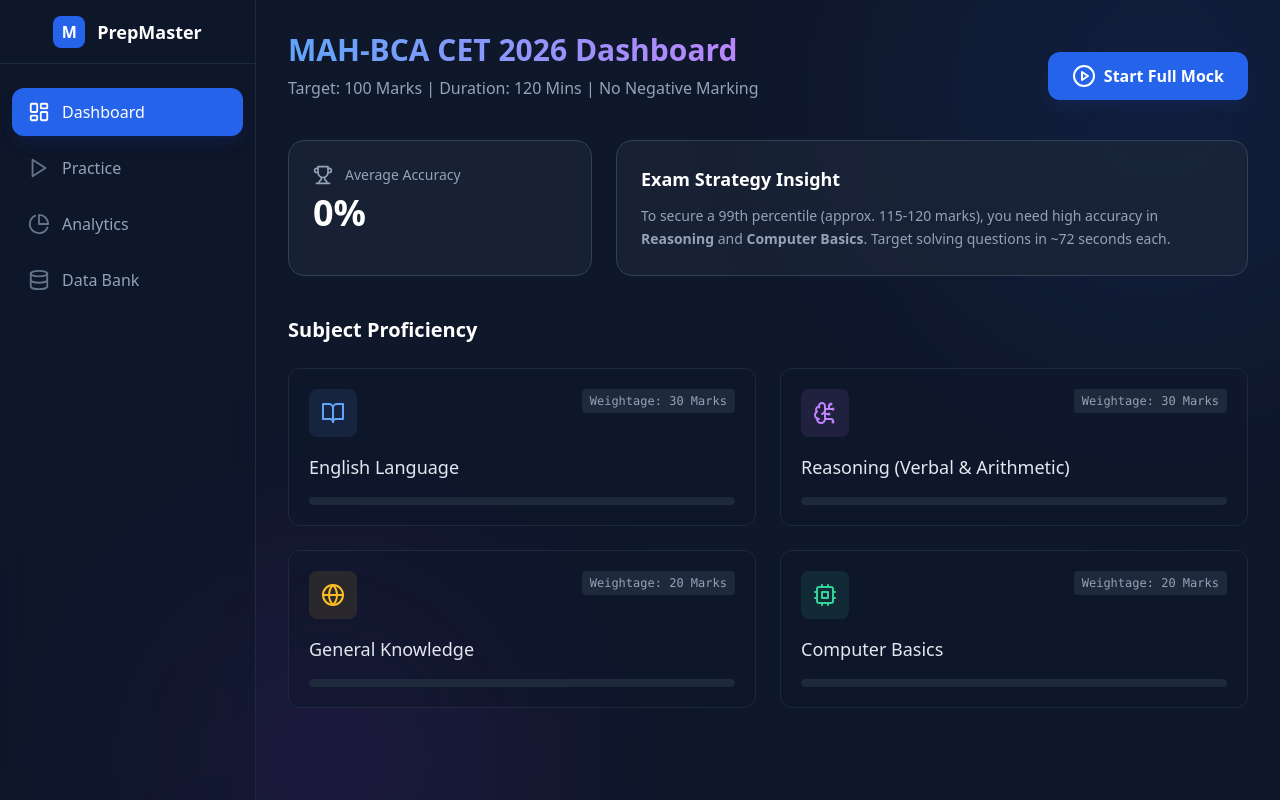
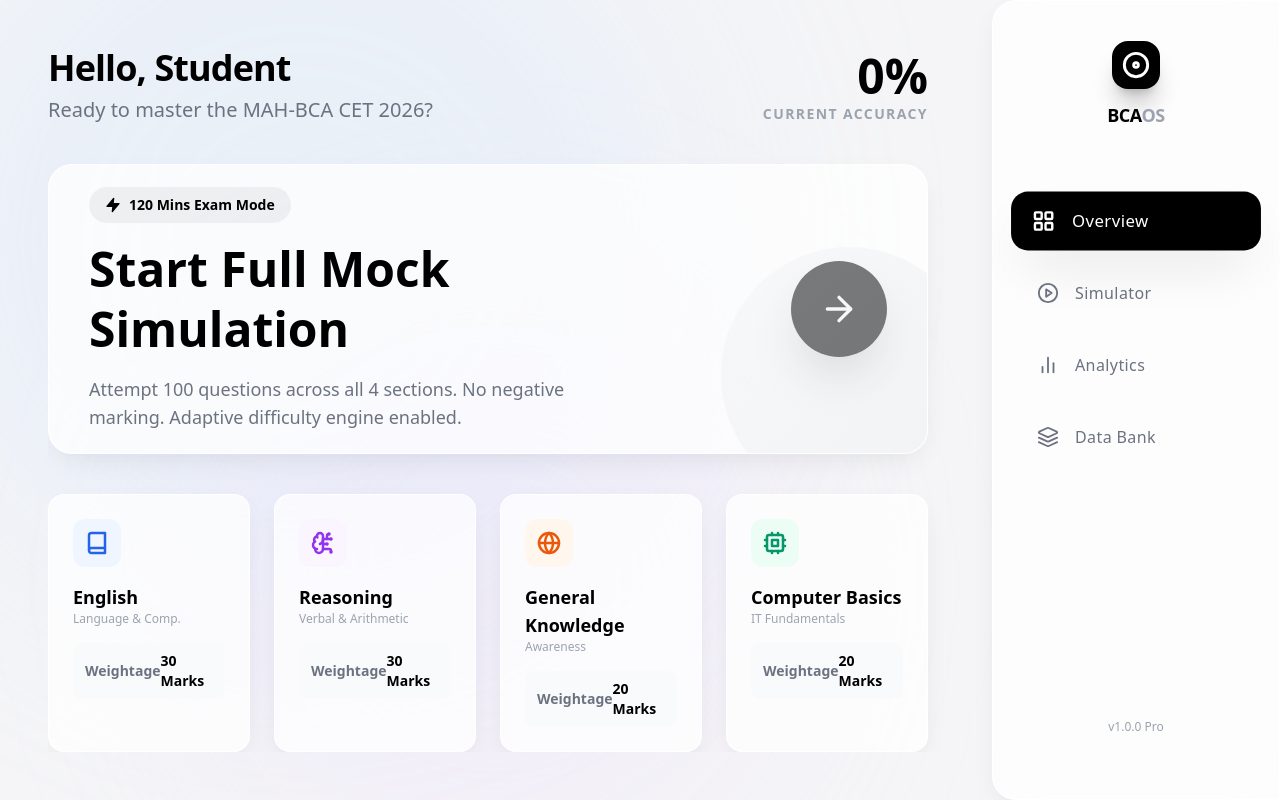
Before and after one commit to ursabastin/MAH-BCA-Prep-Master, a React (Vite) app: page / in a window 1280 px wide. Built offline with nearby package versions, Linux system fonts and the light colour scheme.

Commit message:
feat: Introduce Dashboard component and integrate it into the main application layout with navigation.

```diff
--- a/src/App.tsx
+++ b/src/App.tsx
@@ -3,88 +3,73 @@ import Dashboard from './components/Dashboard';
 import QuizEngine from './components/QuizEngine';
 import ImportWidget from './components/ImportWidget';
 import Analytics from './components/Analytics';
-import { LayoutDashboard, Play, PieChart, Database, LucideIcon } from 'lucide-react';
+import { LayoutGrid, PlayCircle, BarChart2, Layers, Disc, LucideIcon } from 'lucide-react';
 
 function App() {
-    const [view, setView] = useState('dashboard'); // Default to Dashboard
+    const [view, setView] = useState('dashboard');
     const [stats, setStats] = useState({ accuracy: 0 });
 
-    // Load stats from backend on mount
+    // Load stats logic (Same as before)
     useEffect(() => {
         const loadStats = async () => {
             try {
                 const logs = await window.api.getLogs();
                 if (logs && logs.length > 0) {
                     const correct = logs.filter((l: any) => l.isCorrect).length;
-                    setStats({
-                        accuracy: Math.round((correct / logs.length) * 100)
-                    });
+                    setStats({ accuracy: Math.round((correct / logs.length) * 100) });
                 }
-            } catch (error) {
-                console.warn("Could not load logs yet.");
+            } catch (err) {
+                console.warn("Could not load stats", err);
             }
         };
         loadStats();
-    }, [view]); // Refresh stats when view changes
+    }, [view]);
 
     return (
-        <div className="flex min-h-screen bg-[#0f172a] text-slate-200 font-sans">
+        // Flex-row-reverse puts the sidebar on the RIGHT
+        <div className="flex flex-row-reverse h-screen bg-[#F5F5F7] text-[#1d1d1f] font-sans selection:bg-black/10">
 
-            {/* Sidebar Navigation - The "System" Feel */}
-            <aside className="w-20 lg:w-64 border-r border-slate-800 bg-slate-900/50 backdrop-blur-md flex flex-col fixed h-full z-20 transition-all">
-                <div className="h-16 flex items-center justify-center border-b border-slate-800">
-                    <div className="w-8 h-8 bg-blue-600 rounded-lg flex items-center justify-center font-bold text-white">
-                        M
+            {/* RIGHT Sidebar - Premium Glass Look */}
+            <aside className="w-24 lg:w-72 glass-card z-50 flex flex-col items-center py-10 h-full rounded-l-3xl border-l border-white/50">
+
+                {/* Brand Logo - Minimalist */}
+                <div className="mb-16 flex flex-col items-center gap-3">
+                    <div className="w-12 h-12 bg-black text-white rounded-2xl flex items-center justify-center shadow-xl shadow-black/20">
+                        <Disc size={28} strokeWidth={2.5} />
                     </div>
-                    <span className="ml-3 font-bold text-lg hidden lg:block text-white">PrepMaster</span>
+                    <span className="hidden lg:block font-bold text-lg tracking-tight text-black">
+                        BCA<span className="text-gray-400">OS</span>
+                    </span>
                 </div>
 
-                <nav className="flex-1 py-6 space-y-2 px-3">
-                    <NavButton
-                        active={view === 'dashboard'}
-                        onClick={() => setView('dashboard')}
-                        icon={LayoutDashboard}
-                        label="Dashboard"
-                    />
-                    <NavButton
-                        active={view === 'quiz'}
-                        onClick={() => setView('quiz')}
-                        icon={Play}
-                        label="Practice"
-                    />
-                    <NavButton
-                        active={view === 'analytics'}
-                        onClick={() => setView('analytics')}
-                        icon={PieChart}
-                        label="Analytics"
-                    />
-                    <NavButton
-                        active={view === 'import'}
-                        onClick={() => setView('import')}
-                        icon={Database}
-                        label="Data Bank"
-                    />
+                {/* Navigation - Right Aligned Aesthetics */}
+                <nav className="flex-1 w-full px-6 space-y-4">
+                    <NavButton active={view === 'dashboard'} onClick={() => setView('dashboard')} icon={LayoutGrid} label="Overview" />
+                    <NavButton active={view === 'quiz'} onClick={() => setView('quiz')} icon={PlayCircle} label="Simulator" />
+                    <NavButton active={view === 'analytics'} onClick={() => setView('analytics')} icon={BarChart2} label="Analytics" />
+                    <NavButton active={view === 'import'} onClick={() => setView('import')} icon={Layers} label="Data Bank" />
                 </nav>
+
+                <div className="mt-auto mb-6 text-xs text-gray-400 font-medium">v1.0.0 Pro</div>
             </aside>
 
-            {/* Main Content Area */}
-            <main className="flex-1 ml-20 lg:ml-64 relative z-10 overflow-y-auto h-screen">
-                {/* Background Gradients */}
-                <div className="fixed top-0 left-0 w-full h-full overflow-hidden pointer-events-none -z-10">
-                    <div className="absolute top-[-20%] right-[-10%] w-[500px] h-[500px] bg-blue-600/10 rounded-full blur-[120px]"></div>
-                    <div className="absolute bottom-[-20%] left-[10%] w-[400px] h-[400px] bg-purple-600/10 rounded-full blur-[100px]"></div>
+            {/* Main Content - Takes Full Remaining Space */}
+            <main className="flex-1 relative h-full overflow-hidden p-8 lg:p-12">
+                {/* Ambient Glossy Background Blobs */}
+                <div className="absolute top-[-20%] left-[-10%] w-[800px] h-[800px] bg-blue-200/20 rounded-full blur-[120px] pointer-events-none"></div>
+                <div className="absolute bottom-[-10%] right-[20%] w-[600px] h-[600px] bg-purple-200/20 rounded-full blur-[100px] pointer-events-none"></div>
+
+                <div className="relative z-10 h-full overflow-y-auto pr-4 scrollbar-hide">
+                    {view === 'dashboard' && <Dashboard onStartQuiz={() => setView('quiz')} stats={stats} />}
+                    {view === 'quiz' && <QuizEngine />}
+                    {view === 'analytics' && <Analytics />}
+                    {view === 'import' && <div className="max-w-3xl mx-auto"><ImportWidget /></div>}
                 </div>
-
-                {view === 'dashboard' && <Dashboard onStartQuiz={() => setView('quiz')} stats={stats} />}
-                {view === 'quiz' && <QuizEngine />}
-                {view === 'analytics' && <Analytics />}
-                {view === 'import' && <div className="p-8"><ImportWidget /></div>}
             </main>
         </div>
     );
 }
 
-// Reusable Nav Component
 interface NavButtonProps {
     active: boolean;
     onClick: () => void;
@@ -92,16 +77,17 @@ interface NavButtonProps {
     label: string;
 }
 
+// Minimalist Premium Button
 const NavButton: React.FC<NavButtonProps> = ({ active, onClick, icon: Icon, label }) => (
     <button
         onClick={onClick}
-        className={`w-full flex items-center gap-3 px-4 py-3 rounded-xl transition-all duration-200 group ${active
-                ? 'bg-blue-600 text-white shadow-lg shadow-blue-900/20'
-                : 'text-slate-400 hover:bg-slate-800 hover:text-white'
+        className={`w-full flex items-center gap-4 px-5 py-4 rounded-2xl transition-all duration-300 group ${active
+                ? 'bg-black text-white shadow-2xl shadow-black/10 scale-105'
+                : 'text-gray-500 hover:bg-white/60 hover:text-black'
             }`}
     >
-        <Icon size={22} className={active ? 'text-white' : 'text-slate-500 group-hover:text-blue-400'} />
-        <span className="hidden lg:block font-medium">{label}</span>
+        <Icon size={22} strokeWidth={active ? 2.5 : 2} />
+        <span className="hidden lg:block font-medium tracking-wide">{label}</span>
     </button>
 );
 
--- a/src/components/Dashboard.tsx
+++ b/src/components/Dashboard.tsx
@@ -1,5 +1,5 @@
 import React from 'react';
-import { BookOpen, Cpu, Globe, BrainCircuit, PlayCircle, Trophy } from 'lucide-react';
+import { Book, Cpu, Globe, BrainCircuit, ArrowRight, Zap } from 'lucide-react';
 
 interface DashboardProps {
     onStartQuiz: () => void;
@@ -7,74 +7,64 @@ interface DashboardProps {
 }
 
 const Dashboard: React.FC<DashboardProps> = ({ onStartQuiz, stats }) => {
-    // Data derived from MAH-BCA CET 2026 Exam Pattern
     const sections = [
-        { id: 'english', name: 'English Language', total: 30, icon: BookOpen, color: 'text-blue-400', bg: 'bg-blue-400/10' },
-        { id: 'reasoning', name: 'Reasoning (Verbal & Arithmetic)', total: 30, icon: BrainCircuit, color: 'text-purple-400', bg: 'bg-purple-400/10' },
-        { id: 'gk', name: 'General Knowledge', total: 20, icon: Globe, color: 'text-amber-400', bg: 'bg-amber-400/10' },
-        { id: 'computer', name: 'Computer Basics', total: 20, icon: Cpu, color: 'text-emerald-400', bg: 'bg-emerald-400/10' }
+        { id: 'english', name: 'English', sub: 'Language & Comp.', total: 30, icon: Book, color: 'text-blue-600', bg: 'bg-blue-50' },
+        { id: 'reasoning', name: 'Reasoning', sub: 'Verbal & Arithmetic', total: 30, icon: BrainCircuit, color: 'text-purple-600', bg: 'bg-purple-50' },
+        { id: 'gk', name: 'General Knowledge', sub: 'Awareness', total: 20, icon: Globe, color: 'text-orange-600', bg: 'bg-orange-50' },
+        { id: 'computer', name: 'Computer Basics', sub: 'IT Fundamentals', total: 20, icon: Cpu, color: 'text-emerald-600', bg: 'bg-emerald-50' }
     ];
 
     return (
-        <div className="p-8 max-w-6xl mx-auto animate-fade-in text-slate-200">
-            {/* Header */}
-            <div className="mb-10 flex justify-between items-end">
+        <div className="h-full flex flex-col justify-between animate-fade-in">
+
+            {/* Header Section */}
+            <div className="flex justify-between items-end mb-10">
                 <div>
-                    <h1 className="text-3xl font-bold bg-clip-text text-transparent bg-gradient-to-r from-blue-400 to-purple-400">
-                        MAH-BCA CET 2026 Dashboard
-                    </h1>
-                    <p className="text-slate-400 mt-2">
-                        Target: 100 Marks | Duration: 120 Mins | No Negative Marking
-                    </p>
-                </div>
-                <button
-                    onClick={onStartQuiz}
-                    className="flex items-center gap-2 bg-blue-600 hover:bg-blue-500 text-white px-6 py-3 rounded-xl font-bold shadow-lg shadow-blue-900/20 transition-all hover:scale-105"
-                >
-                    <PlayCircle size={24} /> Start Full Mock
-                </button>
-            </div>
-
-            {/* Hero Stats */}
-            <div className="grid grid-cols-1 md:grid-cols-3 gap-6 mb-10">
-                <div className="bg-slate-800/60 border border-slate-700 p-6 rounded-2xl backdrop-blur-sm">
-                    <div className="flex items-center gap-3 mb-2 text-slate-400">
-                        <Trophy size={20} />
-                        <span className="text-sm font-medium">Average Accuracy</span>
-                    </div>
-                    <p className="text-4xl font-bold text-white">{stats.accuracy || 0}%</p>
+                    <h2 className="text-4xl font-extrabold text-black tracking-tight mb-2">Hello, Student</h2>
+                    <p className="text-xl text-gray-500 font-light">Ready to master the MAH-BCA CET 2026?</p>
                 </div>
 
-                {/* Exam Pattern Info Card */}
-                <div className="bg-slate-800/60 border border-slate-700 p-6 rounded-2xl backdrop-blur-sm col-span-2">
-                    <h3 className="text-lg font-semibold text-white mb-3">Exam Strategy Insight</h3>
-                    <p className="text-sm text-slate-400 leading-relaxed">
-                        To secure a 99th percentile (approx. 115-120 marks), you need high accuracy in
-                        <strong> Reasoning</strong> and <strong>Computer Basics</strong>.
-                        Target solving questions in ~72 seconds each.
-                    </p>
+                <div className="text-right">
+                    <div className="text-5xl font-black text-black">{stats.accuracy || 0}%</div>
+                    <div className="text-sm font-semibold text-gray-400 uppercase tracking-widest mt-1">Current Accuracy</div>
                 </div>
             </div>
 
-            {/* Sectional Breakdown */}
-            <h2 className="text-xl font-semibold mb-6 text-white">Subject Proficiency</h2>
-            <div className="grid grid-cols-1 md:grid-cols-2 gap-6">
+            {/* Main Action Card - Dominates the Screen */}
+            <div className="glass-card rounded-3xl p-10 mb-10 flex justify-between items-center relative overflow-hidden group cursor-pointer hover:shadow-2xl hover:scale-[1.01] transition-all duration-500"
+                onClick={onStartQuiz}>
+                <div className="relative z-10">
+                    <div className="inline-flex items-center gap-2 px-4 py-2 bg-black/5 rounded-full text-sm font-bold text-black mb-4">
+                        <Zap size={16} fill="black" /> 120 Mins Exam Mode
+                    </div>
+                    <h1 className="text-5xl font-bold text-black mb-4 leading-tight">Start Full Mock <br />Simulation</h1>
+                    <p className="text-lg text-gray-500 max-w-lg">
+                        Attempt 100 questions across all 4 sections. No negative marking.
+                        Adaptive difficulty engine enabled.
+                    </p>
+                </div>
+
+                {/* Floating Play Button */}
+                <div className="h-24 w-24 bg-black rounded-full flex items-center justify-center text-white shadow-2xl group-hover:scale-110 transition-transform duration-300">
+                    <ArrowRight size={40} />
+                </div>
+
+                {/* Background decoration */}
+                <div className="absolute right-[-50px] bottom-[-50px] w-64 h-64 bg-gradient-to-br from-gray-100 to-gray-200 rounded-full z-0 opacity-50"></div>
+            </div>
+
+            {/* Subject Grid - Fits nicely at bottom */}
+            <div className="grid grid-cols-4 gap-6">
                 {sections.map((sec) => (
-                    <div key={sec.id} className="bg-slate-900/50 border border-slate-800 p-5 rounded-xl hover:border-slate-600 transition-colors">
-                        <div className="flex items-start justify-between mb-4">
-                            <div className={`p-3 rounded-lg ${sec.bg} ${sec.color}`}>
-                                <sec.icon size={24} />
-                            </div>
-                            <span className="text-xs font-mono bg-slate-800 px-2 py-1 rounded text-slate-400">
-                                Weightage: {sec.total} Marks
-                            </span>
+                    <div key={sec.id} className="glass-card p-6 rounded-2xl hover:shadow-xl transition-all duration-300">
+                        <div className={`w-12 h-12 ${sec.bg} ${sec.color} rounded-xl flex items-center justify-center mb-4`}>
+                            <sec.icon size={24} strokeWidth={2.5} />
                         </div>
-                        <h3 className="text-lg font-medium text-slate-200">{sec.name}</h3>
-                        <div className="mt-4 h-2 w-full bg-slate-800 rounded-full overflow-hidden">
-                            <div
-                                className={`h-full ${sec.color.replace('text', 'bg')} opacity-80`}
-                                style={{ width: `${Math.random() * 100}%` }} // Placeholder for real stats
-                            ></div>
+                        <h3 className="text-lg font-bold text-black">{sec.name}</h3>
+                        <p className="text-xs text-gray-400 font-medium mb-4">{sec.sub}</p>
+                        <div className="flex items-center justify-between text-sm font-semibold text-gray-500 bg-gray-50 px-3 py-2 rounded-lg">
+                            <span>Weightage</span>
+                            <span className="text-black">{sec.total} Marks</span>
                         </div>
                     </div>
                 ))}
```
